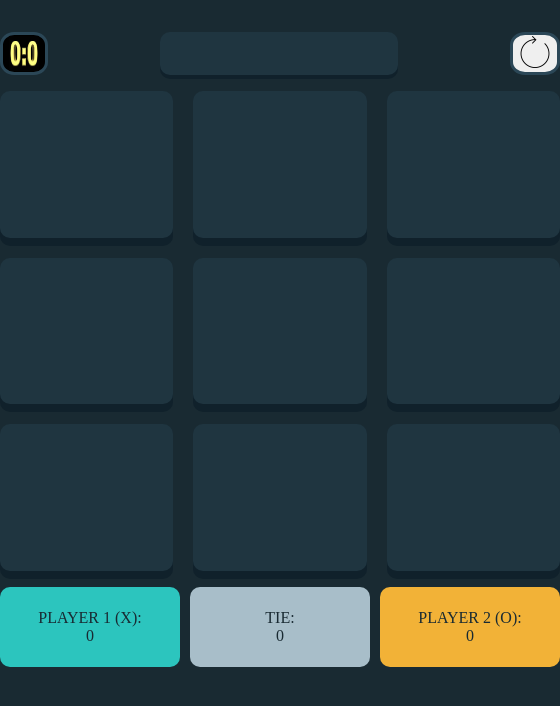
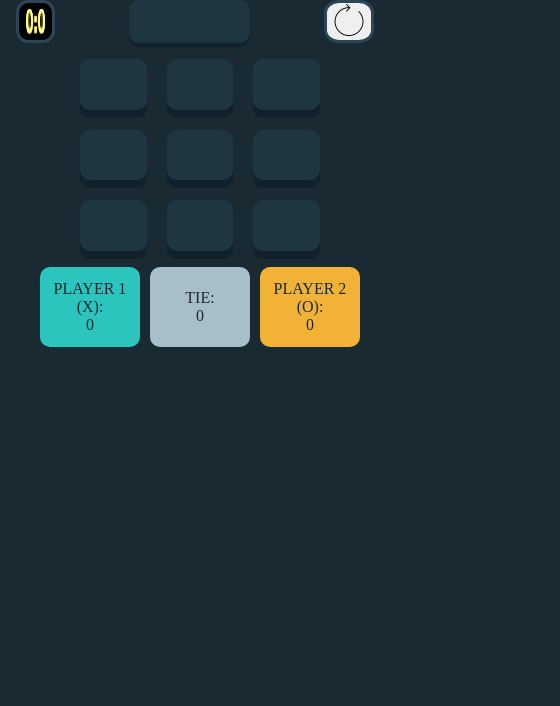
Before and after one commit to JuanPedro-Soares/TicTacToe, a plain HTML site: page index.html in a window 390 px wide. Shown: the whole page, 560 px wide, since content can reach past the window. Drawn offline with Linux system fonts and the light colour scheme.

Commit message:
responsive changes

```diff
--- a/style.css
+++ b/style.css
@@ -34,7 +34,7 @@ body{
 }
 .O{
   background-image: url("./img/O.svg");
-  background-size: 5rem;
+  background-size: 5.5rem;
   background-repeat: no-repeat;
   background-position: center;
 }
@@ -143,3 +143,88 @@ html {
   text-align: center;
   text-transform: uppercase;
 }
+@media(max-width:800px) {
+  .container-body{
+    width: 25rem;
+  }
+  .placar{
+    width: 22rem;
+  }
+  .container{
+    width: 23rem;
+    margin:0 auto;
+    margin-bottom: 1rem;
+  }
+  .mesa{
+    width: 20rem;
+  }
+  #clear{
+  width: 50%;
+}
+#clear img{
+  height: 2rem;
+  width: 2rem;
+}
+#clearplacar{
+  width: 50%;
+}
+#clearplacar img{
+  height: 100%;
+  width: 100%;
+}
+
+.X{
+
+  background-size: 3rem;
+
+}
+.O{
+  background-size: 3.5rem;
+}
+body {
+  margin: 0;
+  padding: 0;
+  position: fixed;
+  width: 100%;
+  height: 100%;
+  overflow-x: hidden;
+}
+}
+
+@media(max-width:400px) {
+  .container-body{
+    width: 25rem;
+  }
+  .placar{
+    width: 20rem;
+  }
+  .container{
+    width: 23rem;
+    margin:0 auto;
+    margin-bottom: 1rem;
+  }
+  .mesa{
+    width: 15rem;
+    height: 12rem;
+  }
+  #clear{
+  width: 30%;
+  margin-right: .625rem;
+}
+#clear img{
+  height: 2rem;
+  width: 2rem;
+}
+#clearplacar{
+  width: 40%;
+}
+
+.X{
+
+  background-size: 2rem;
+
+}
+.O{
+  background-size: 2.5rem;
+}
+}
```
